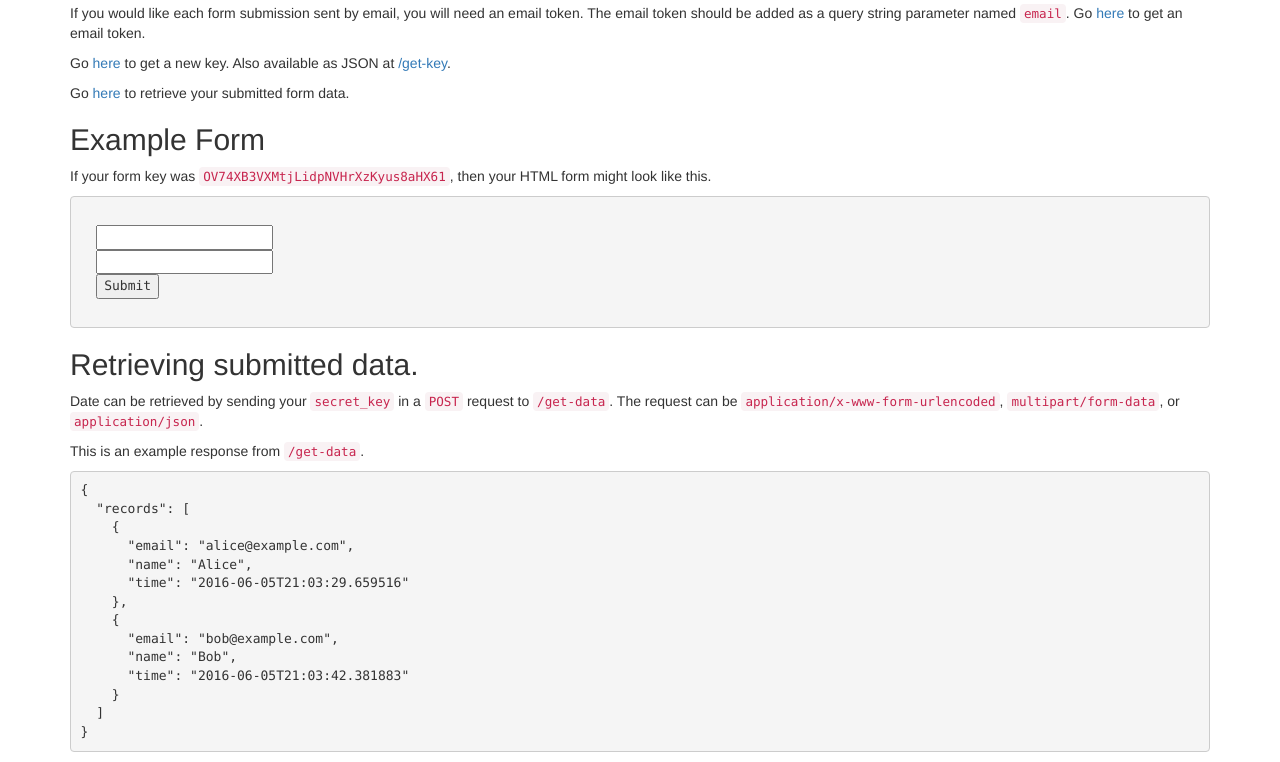
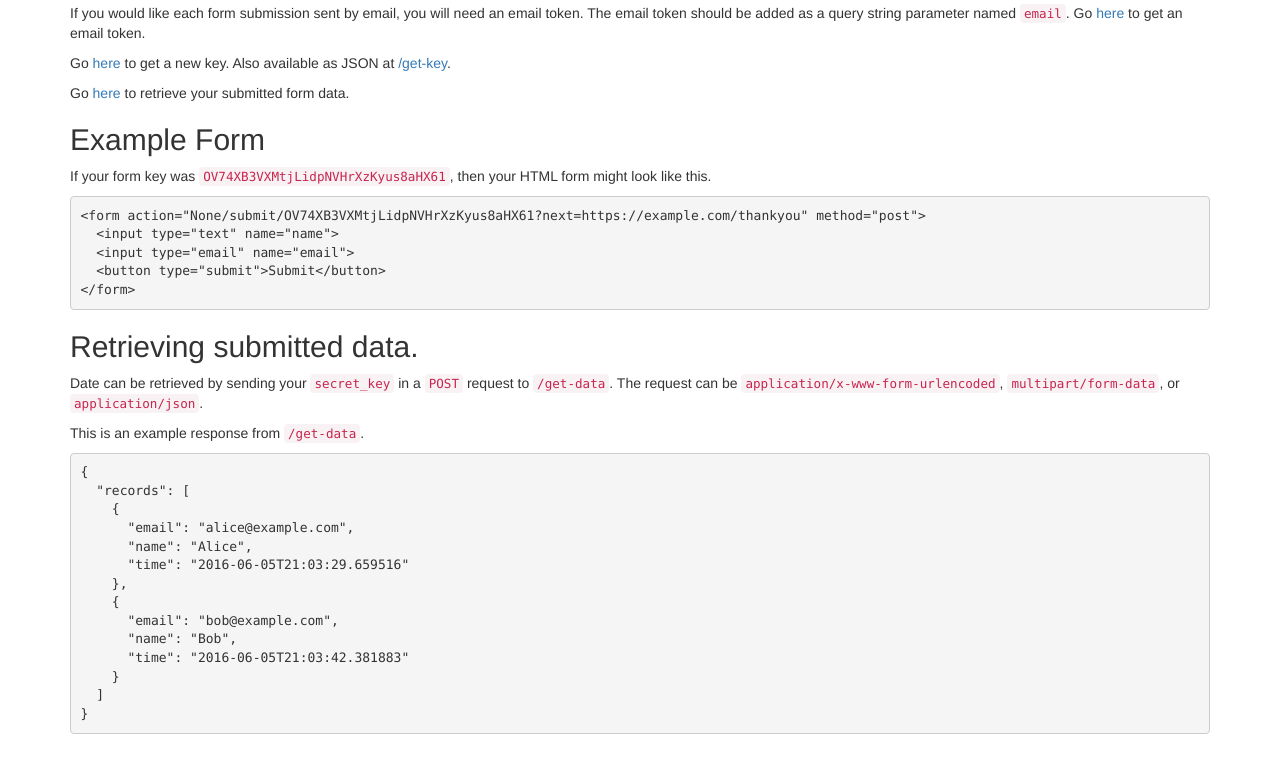
Before and after one commit to tortxof/flask-signup, a Flask app: page / in a window 1280 px wide. Shown: the part 231-993 px from the top of the page. After the commit the page ends 965 px from the top, so only its background shows below. Run offline with Flask 2, Linux system fonts and the light colour scheme; some libraries are stand-ins or nearby versions.

Commit message:
New jinja version needs forceescape

```diff
--- a/templates/index.html
+++ b/templates/index.html
@@ -53,7 +53,7 @@
 
 </p>
 
-<pre><code>{{ form_example|e }}</code></pre>
+<pre><code>{{ form_example|forceescape }}</code></pre>
 
 <h2>Retrieving submitted data.</h2>
 
```
